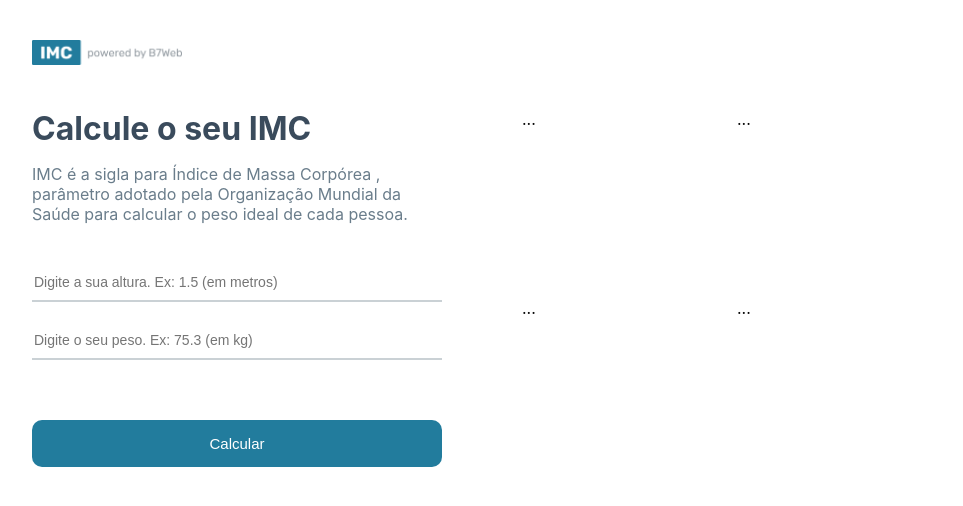
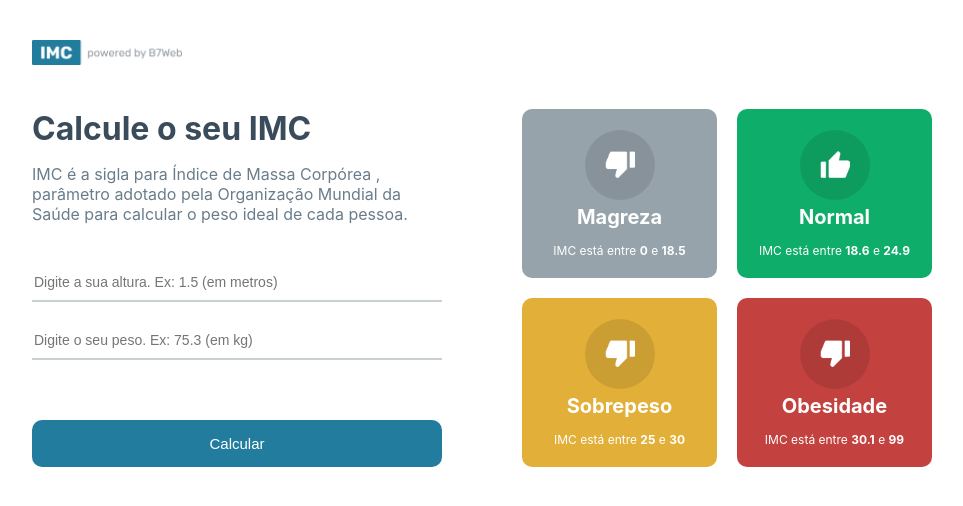
Before and after one commit to Gahbr/Calculadora-de-IMC, a React (Vite) app: page / in a window 1280 px wide. Shown: the top 506 px of the page, without its empty margins (158-1121 px from the left). Built offline with nearby package versions, Linux system fonts and the light colour scheme.

Commit message:
estilização right side

```diff
--- a/src/components/GridItem/GridItem.module.css
+++ b/src/components/GridItem/GridItem.module.css
@@ -0,0 +1,32 @@
+
+.main{
+    flex: 1;
+    color: white;
+    border-radius: 10px;
+    display: flex;
+    justify-content: center;
+    align-items: center;
+    flex-direction: column;
+    padding: 20px;
+}
+
+.gridIcon{
+    width: 70px;
+    height: 70px;
+    border-radius: 50%;
+    background-color: rgba(0,0,0, .1);
+    display: flex;
+    justify-content: center;
+    align-items: center;
+}
+
+.gridTitle{
+    font-size: 20px;
+    font-weight: bold;
+    margin-top: 5px;
+}
+
+.gridInfo{
+    font-size: 12px;
+    margin-top: 14px;
+}
--- a/src/components/GridItem/index.tsx
+++ b/src/components/GridItem/index.tsx
@@ -1,11 +1,27 @@
-import {Level} from '../../helpers/imc'
+import {Level} from '../../helpers/imc';
+import styles from './GridItem.module.css';
+import upImage from '../../assets/up.png'
+import downImage from '../../assets/down.png'
+
 
 type Props = {
     item: Level
-}
-const GridItem = ({item} : Props)=> {
+};
+
+export const GridItem = ({item} : Props)=> {
   return (
-   <div>...</div>
+   <div className={styles.main} style={{backgroundColor: item.color}}>
+        <div className={styles.gridIcon}>
+          <img src={item.icon ==='up' ? upImage : downImage} alt="" width="30" />
+
+        </div>
+        <div className={styles.gridTitle}>{item.title}</div>
+        <div className={styles.gridInfo}>
+            <>
+                IMC está entre <strong>{item.imc[0]}</strong> e <strong>{item.imc[1]}</strong>
+            </>
+        </div>
+   </div>
   )
 }
 
```
Also changed, not shown: src/App.tsx (line endings or trailing spaces).
